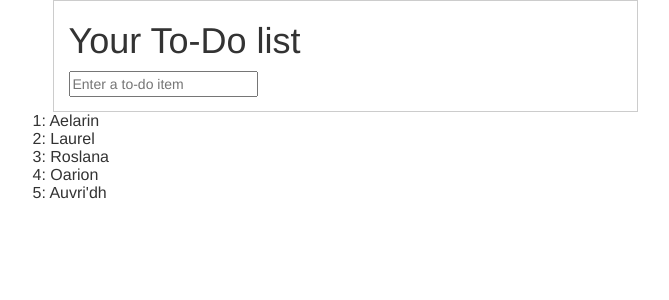
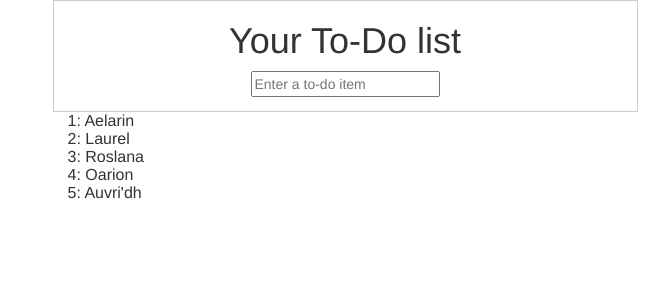
Before and after one commit to maryammouse/superlists, a Django app: page /lists/1/ in a window 1280 px wide. Shown: the top 300 px of the page, without its empty margins (295-964 px from the left). Run offline with Django 3.2, Linux system fonts and the light colour scheme; data comes from the database, SQL or seed files in the repository; parts of the project's set-up code (start-up, migrations or seed data) failed here and were passed over; some libraries are stand-ins or nearby versions.

Commit message:
Add missing piece of CSS, FT works as it should

```diff
--- a/lists/templates/base.html
+++ b/lists/templates/base.html
@@ -9,6 +9,7 @@
 
         <div class="row">
             <div class="col-md-6 col-md-offset-3" style="border: 1px solid #ccc;" id="centered_box">
+                <div class="text-center">
                 <h1>{% block header_text %}{% endblock %}</h1>
                 <form method="POST" action="{% block form_action %}{% endblock %}">
                     <input name="item_text" id="id_new_item" placeholder="Enter a to-do item" />
@@ -18,6 +19,7 @@
         </div>
     </div>
 
+
     <div class="row">
         <div class="col-md-6 col-md-offset-3">
             {% block table %}
@@ -25,6 +27,5 @@
         </div>
     </div>
 
-    </div>
     </body>
 </html>
```
Also changed, not shown: functional_tests/tests.py (+19 -1 lines).
